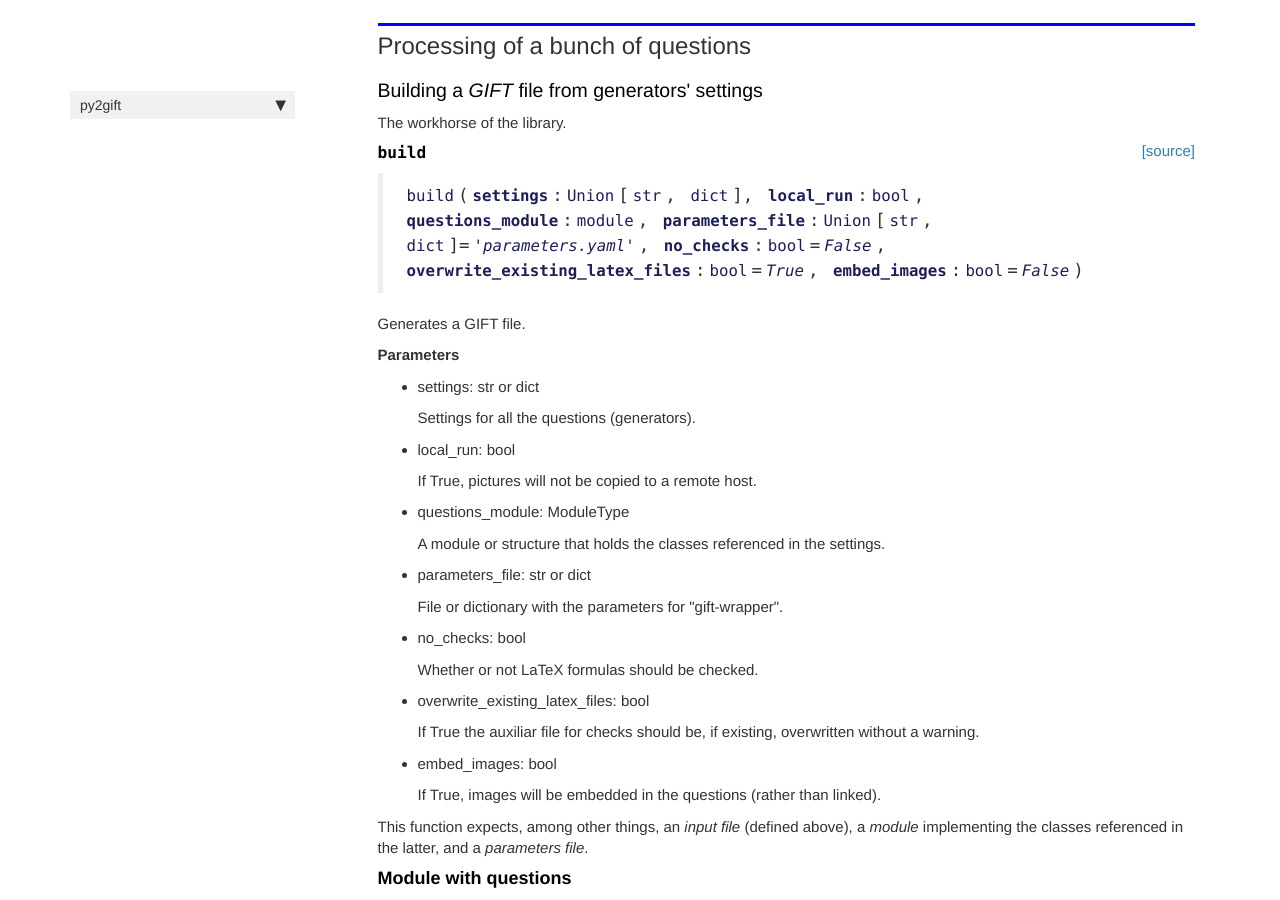
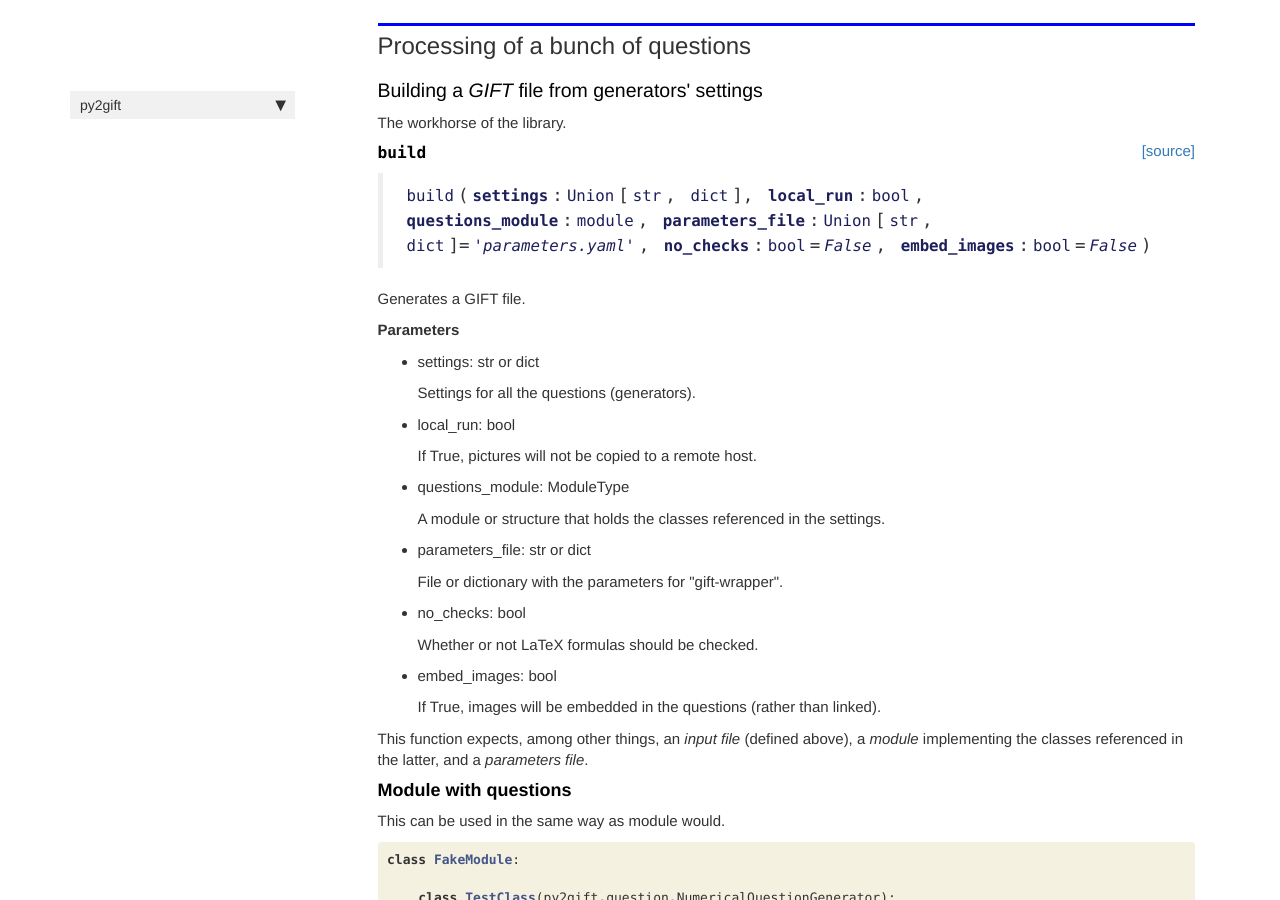
Before and after one commit to manuvazquez/py2gift, a Jekyll site: the page built from docs/core.html, in a window 1280 px wide and 900 px high, scrolled down 2963 px. Built offline with Jekyll 4.4.1, drawn with Linux system fonts in a browser that asks for light colours; nearby versions of some CDN libraries; comment, search, counter and statistics services are not loaded.

Commit message:
- adapated to new version of gift-wrapper

```diff
--- a/docs/core.html
+++ b/docs/core.html
@@ -370,7 +370,7 @@ nb_path: "00_core.ipynb"
 
 
 <div class="output_markdown rendered_html output_subarea ">
-<h4 id="build" class="doc_header"><code>build</code><a href="https://github.com/manuvazquez/py2gift/tree/master/py2gift/core.py#L93" class="source_link" style="float:right">[source]</a></h4><blockquote><p><code>build</code>(<strong><code>settings</code></strong>:<code>Union</code>[<code>str</code>, <code>dict</code>], <strong><code>local_run</code></strong>:<code>bool</code>, <strong><code>questions_module</code></strong>:<code>module</code>, <strong><code>parameters_file</code></strong>:<code>Union</code>[<code>str</code>, <code>dict</code>]=<em><code>'parameters.yaml'</code></em>, <strong><code>no_checks</code></strong>:<code>bool</code>=<em><code>False</code></em>, <strong><code>overwrite_existing_latex_files</code></strong>:<code>bool</code>=<em><code>True</code></em>, <strong><code>embed_images</code></strong>:<code>bool</code>=<em><code>False</code></em>)</p>
+<h4 id="build" class="doc_header"><code>build</code><a href="https://github.com/manuvazquez/py2gift/tree/master/py2gift/core.py#L93" class="source_link" style="float:right">[source]</a></h4><blockquote><p><code>build</code>(<strong><code>settings</code></strong>:<code>Union</code>[<code>str</code>, <code>dict</code>], <strong><code>local_run</code></strong>:<code>bool</code>, <strong><code>questions_module</code></strong>:<code>module</code>, <strong><code>parameters_file</code></strong>:<code>Union</code>[<code>str</code>, <code>dict</code>]=<em><code>'parameters.yaml'</code></em>, <strong><code>no_checks</code></strong>:<code>bool</code>=<em><code>False</code></em>, <strong><code>embed_images</code></strong>:<code>bool</code>=<em><code>False</code></em>)</p>
 </blockquote>
 <p>Generates a GIFT file.</p>
 <p><strong>Parameters</strong></p>
@@ -389,9 +389,6 @@ nb_path: "00_core.ipynb"
 </li>
 <li><p>no_checks: bool</p>
 <p>Whether or not LaTeX formulas should be checked.</p>
-</li>
-<li><p>overwrite_existing_latex_files: bool</p>
-<p>If True the auxiliar file for checks should be, if existing, overwritten without a warning.</p>
 </li>
 <li><p>embed_images: bool</p>
 <p>If True, images will be embedded in the questions (rather than linked).</p>
@@ -708,7 +705,7 @@ nb_path: "00_core.ipynb"
 
 
 <div class="output_markdown rendered_html output_subarea ">
-<h4 id="build_question" class="doc_header"><code>build_question</code><a href="https://github.com/manuvazquez/py2gift/tree/master/py2gift/core.py#L186" class="source_link" style="float:right">[source]</a></h4><blockquote><p><code>build_question</code>(<strong><code>question_generator</code></strong>:<a href="/py2gift/question.html#QuestionGenerator"><code>QuestionGenerator</code></a>, <strong><code>category_name</code></strong>:<code>str</code>, <strong><code>settings</code></strong>:<code>dict</code>, <strong><code>n_question</code></strong>:<code>int</code>=<em><code>0</code></em>)</p>
+<h4 id="build_question" class="doc_header"><code>build_question</code><a href="https://github.com/manuvazquez/py2gift/tree/master/py2gift/core.py#L181" class="source_link" style="float:right">[source]</a></h4><blockquote><p><code>build_question</code>(<strong><code>question_generator</code></strong>:<a href="/py2gift/question.html#QuestionGenerator"><code>QuestionGenerator</code></a>, <strong><code>category_name</code></strong>:<code>str</code>, <strong><code>settings</code></strong>:<code>dict</code>, <strong><code>n_question</code></strong>:<code>int</code>=<em><code>0</code></em>)</p>
 </blockquote>
 <p>Returns the settings for building a question using "gift-wrapper".</p>
 <p><strong><em>Parameters</em></strong></p>
@@ -1041,7 +1038,7 @@ nb_path: "00_core.ipynb"
 
 
 <div class="output_markdown rendered_html output_subarea ">
-<h4 id="generator_to_markdown" class="doc_header"><code>generator_to_markdown</code><a href="https://github.com/manuvazquez/py2gift/tree/master/py2gift/core.py#L232" class="source_link" style="float:right">[source]</a></h4><blockquote><p><code>generator_to_markdown</code>(<strong><code>settings</code></strong>:<code>Union</code>[<code>str</code>, <code>Path</code>, <code>dict</code>], <strong><code>category</code></strong>:<code>str</code>)</p>
+<h4 id="generator_to_markdown" class="doc_header"><code>generator_to_markdown</code><a href="https://github.com/manuvazquez/py2gift/tree/master/py2gift/core.py#L227" class="source_link" style="float:right">[source]</a></h4><blockquote><p><code>generator_to_markdown</code>(<strong><code>settings</code></strong>:<code>Union</code>[<code>str</code>, <code>Path</code>, <code>dict</code>], <strong><code>category</code></strong>:<code>str</code>)</p>
 </blockquote>
 <p>Returns markdown text from a generator.</p>
 <p><strong><em>Parameters</em></strong></p>
@@ -1119,7 +1116,7 @@ nb_path: "00_core.ipynb"
 
 
 <div class="output_markdown rendered_html output_subarea ">
-<h4 id="latex_to_markdown" class="doc_header"><code>latex_to_markdown</code><a href="https://github.com/manuvazquez/py2gift/tree/master/py2gift/core.py#L274" class="source_link" style="float:right">[source]</a></h4><blockquote><p><code>latex_to_markdown</code>(<strong><code>input_file</code></strong>:<code>Union</code>[<code>str</code>, <code>Path</code>], <strong><code>delete_input_file_afterwards</code></strong>:<code>bool</code>=<em><code>False</code></em>)</p>
+<h4 id="latex_to_markdown" class="doc_header"><code>latex_to_markdown</code><a href="https://github.com/manuvazquez/py2gift/tree/master/py2gift/core.py#L269" class="source_link" style="float:right">[source]</a></h4><blockquote><p><code>latex_to_markdown</code>(<strong><code>input_file</code></strong>:<code>Union</code>[<code>str</code>, <code>Path</code>], <strong><code>delete_input_file_afterwards</code></strong>:<code>bool</code>=<em><code>False</code></em>)</p>
 </blockquote>
 <p>Returns markdown text that shows the result of compiling a TeX file.</p>
 <p><strong><em>Parameters</em></strong></p>
--- a/docs/markdown.html
+++ b/docs/markdown.html
@@ -53,7 +53,7 @@ nb_path: "80_markdown.ipynb"
 
 
 <div class="output_markdown rendered_html output_subarea ">
-<h4 id="markdown_header" class="doc_header"><code>markdown_header</code><a href="https://github.com/manuvazquez/py2gift/tree/master/py2gift/markdown.py#L23" class="source_link" style="float:right">[source]</a></h4><blockquote><p><code>markdown_header</code>(<strong><code>text</code></strong>:<code>str</code>, <strong><code>template</code></strong>:<code>Template</code>=<em><code>&lt;string.Template object at 0x7fdea7217ca0&gt;</code></em>)</p>
+<h4 id="markdown_header" class="doc_header"><code>markdown_header</code><a href="https://github.com/manuvazquez/py2gift/tree/master/py2gift/markdown.py#L23" class="source_link" style="float:right">[source]</a></h4><blockquote><p><code>markdown_header</code>(<strong><code>text</code></strong>:<code>str</code>, <strong><code>template</code></strong>:<code>Template</code>=<em><code>&lt;string.Template object at 0x7f175e39ec70&gt;</code></em>)</p>
 </blockquote>
 <p>Returns a markdown header for a given text.</p>
 <p><strong>Parameters</strong></p>
--- a/docs/util.html
+++ b/docs/util.html
@@ -44,7 +44,7 @@ nb_path: "20_util.ipynb"
 </div>
 <div class="cell border-box-sizing text_cell rendered"><div class="inner_cell">
 <div class="text_cell_render border-box-sizing rendered_html">
-<p>Convenience function to print $\LaTeX$ text in Jupyter Notebook <strong>code</strong> (as opposed to <em>markdown</em>) cells. The purpose is to print $\LaTeX$ content that is only known at <em>run time</em>. Font size of every formula is increased (to <em>\Large</em>)</p>
+<p>Convenience function to print $\LaTeX$ text in Jupyter Notebook <strong>code</strong> (as opposed to <em>markdown</em>) cells. The purpose is to print $\LaTeX$ content that is only known at <em>run time</em>. Font size of every formula is increased (to <em>\Large</em>).</p>
 
 </div>
 </div>
@@ -746,7 +746,7 @@ nb_path: "20_util.ipynb"
 
 
 <div class="output_markdown rendered_html output_subarea ">
-<h4 id="wrong_numerical_solutions_from_correct_one" class="doc_header"><code>wrong_numerical_solutions_from_correct_one</code><a href="https://github.com/manuvazquez/py2gift/tree/master/py2gift/util.py#L185" class="source_link" style="float:right">[source]</a></h4><blockquote><p><code>wrong_numerical_solutions_from_correct_one</code>(<strong><code>solution</code></strong>:<code>float</code>, <strong><code>n</code></strong>:<code>int</code>, <strong><code>min_sep</code></strong>:<code>float</code>, <strong><code>max_sep</code></strong>:<code>float</code>, <strong><code>lower_bound</code></strong>:<code>float</code>=<em><code>-inf</code></em>, <strong><code>upper_bound</code></strong>:<code>float</code>=<em><code>inf</code></em>, <strong><code>precision</code></strong>:<code>int</code>=<em><code>4</code></em>, <strong><code>to_str</code></strong>:<code>bool</code>=<em><code>True</code></em>, <strong><code>fixed_point_format</code></strong>:<code>bool</code>=<em><code>False</code></em>, <strong><code>bin_width</code></strong>:<code>Optional</code>[<code>float</code>]=<em><code>None</code></em>, <strong><code>unique</code></strong>:<code>bool</code>=<em><code>False</code></em>, <strong><code>prng</code></strong>:<code>RandomState</code>=<em><code>RandomState(MT19937) at 0x7FC531F15940</code></em>)</p>
+<h4 id="wrong_numerical_solutions_from_correct_one" class="doc_header"><code>wrong_numerical_solutions_from_correct_one</code><a href="https://github.com/manuvazquez/py2gift/tree/master/py2gift/util.py#L185" class="source_link" style="float:right">[source]</a></h4><blockquote><p><code>wrong_numerical_solutions_from_correct_one</code>(<strong><code>solution</code></strong>:<code>float</code>, <strong><code>n</code></strong>:<code>int</code>, <strong><code>min_sep</code></strong>:<code>float</code>, <strong><code>max_sep</code></strong>:<code>float</code>, <strong><code>lower_bound</code></strong>:<code>float</code>=<em><code>-inf</code></em>, <strong><code>upper_bound</code></strong>:<code>float</code>=<em><code>inf</code></em>, <strong><code>precision</code></strong>:<code>int</code>=<em><code>4</code></em>, <strong><code>to_str</code></strong>:<code>bool</code>=<em><code>True</code></em>, <strong><code>fixed_point_format</code></strong>:<code>bool</code>=<em><code>False</code></em>, <strong><code>bin_width</code></strong>:<code>Optional</code>[<code>float</code>]=<em><code>None</code></em>, <strong><code>unique</code></strong>:<code>bool</code>=<em><code>False</code></em>, <strong><code>prng</code></strong>:<code>RandomState</code>=<em><code>RandomState(MT19937) at 0x7F81C1DA0A40</code></em>)</p>
 </blockquote>
 <p>Generates random numerical wrong answers given the correct one.</p>
 <p><strong>Parameters</strong></p>
```
Also changed, not shown: docs/_data/sidebars/home_sidebar.yml (+10 -10 lines), docs/question.html (+4 -4 lines), docs/sidebar.json (+10 -10 lines), py2gift/core.py (+2 -7 lines), 12 other files.
